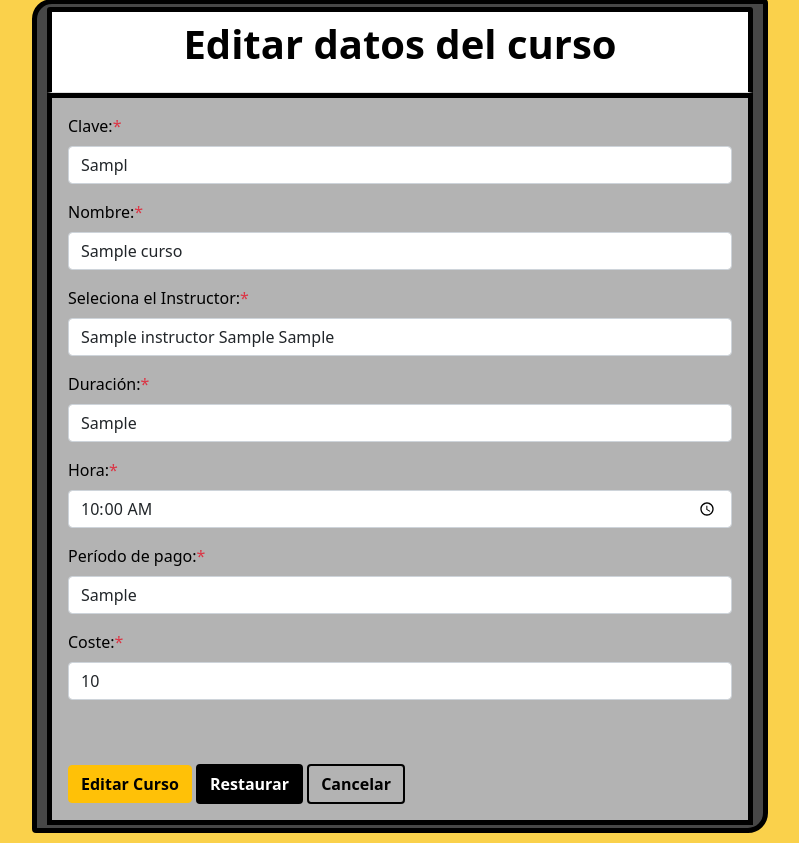
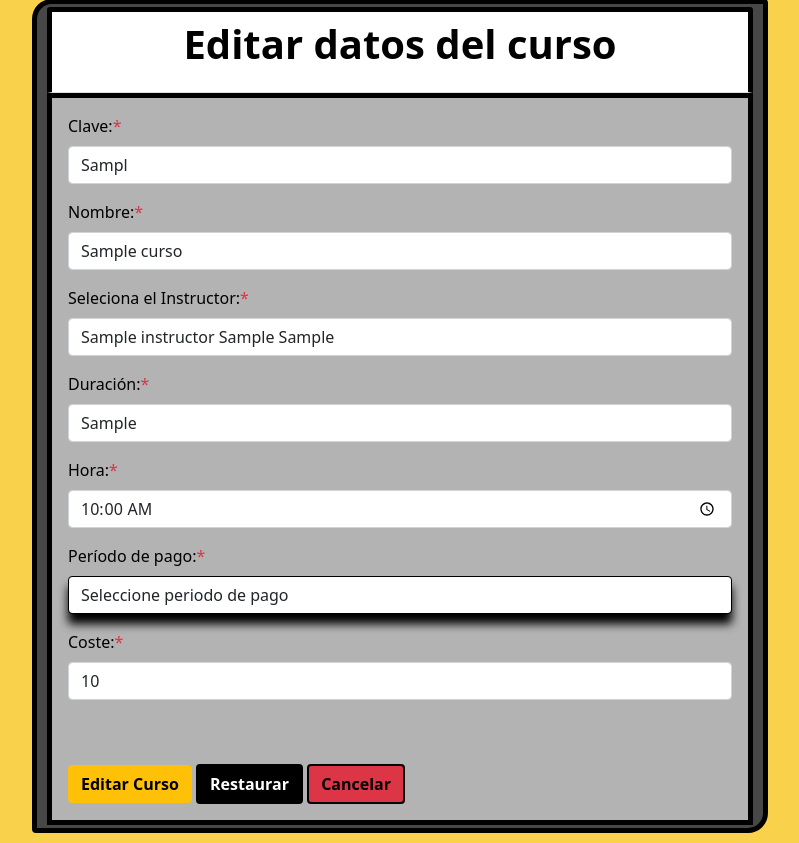
Before and after one commit to DiazAlejandro/apis-t, a PHP site: the page made by administrador/editar_curso.php in a window 1280 px wide. Shown: the part 267-1110 px from the top of the page, without its empty margins (240-1039 px from the left). Run offline with PHP 8.4, Linux system fonts and the light colour scheme; the visitor is signed in with stand-in values (Sample User, id 1); tables that the repository leaves empty hold one stand-in row (values such as "Sample post"); some libraries are stand-ins or nearby versions.

Commit message:
Corrección de vista

```diff
--- a/administrador/editar_curso.php
+++ b/administrador/editar_curso.php
@@ -144,7 +144,7 @@
                         <h1 class="font-weight-bold mb-3 ">Editar datos del curso</h1>
                     </div>
                     <div class="card-body">
-                        <form action="../recepcionista/controller/Curso_update.php" method="POST"
+                        <form action="controller/Curso_update.php" method="POST"
                             enctype="multipart/form-data">
                             <div class="form-group">
                                 <label for="txtclave">Clave:<span class="text-danger" id="marca">*</span></label>
@@ -184,8 +184,13 @@
                             <div class="form-group">
                                 <label for="exampleInputPeriodo">Período de pago:<span
                                         class="text-danger" id="marca">*</span></label>
-                                <input pattern="[A-Za-z ]+" type="text" class="form-control" id="bord" name="txtperiodo" id="idperioso" value = "<?php echo $periodo_pago?>"
-                                    placeholder="Ingresa el periodo de pago" required>
+                                <select id="" name="txtperiodo" class="form-control" style="border: black 1px solid; box-shadow: 0px 10px 10px black;" required>
+                                    <option value="" selected="true" disabled="disabled">Seleccione periodo de pago</option>
+                                    <option value="POR DIA">POR DIA</option>
+                                    <option value="SEMANAL">SEMANAL</option>
+                                    <option value="MENSUAL">MENSUAL</option>
+                                    <option value="ANUAL">ANUAL</option>
+                                </select>
                             </div>
                             <div class="form-group">
                                 <label for="txtCoste">Coste:<span class="text-danger" id="marca">*</span></label>
@@ -197,7 +202,7 @@
                                    class="btn btn-warning font-weight-bold" id="reg">Editar Curso</button>
                             <button type="reset" name="accion" value="restaurar"
                                     class="btn font-weight-bold" id="rest">Restaurar</button>
-                            <a class="btn font-weight-bold" id="btn"
+                            <a class="btn btn-danger font-weight-bold" id="btn"
                                     href="tabla_curso.php">Cancelar</a>
 
                         </form>
```
